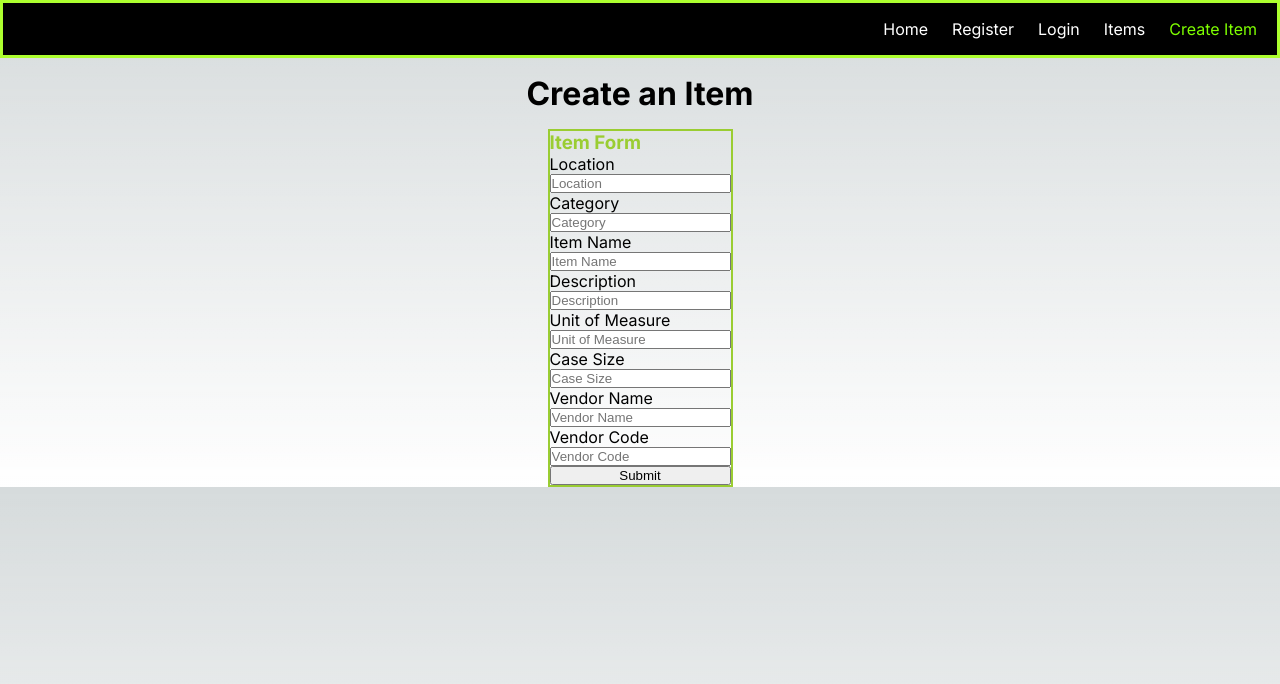
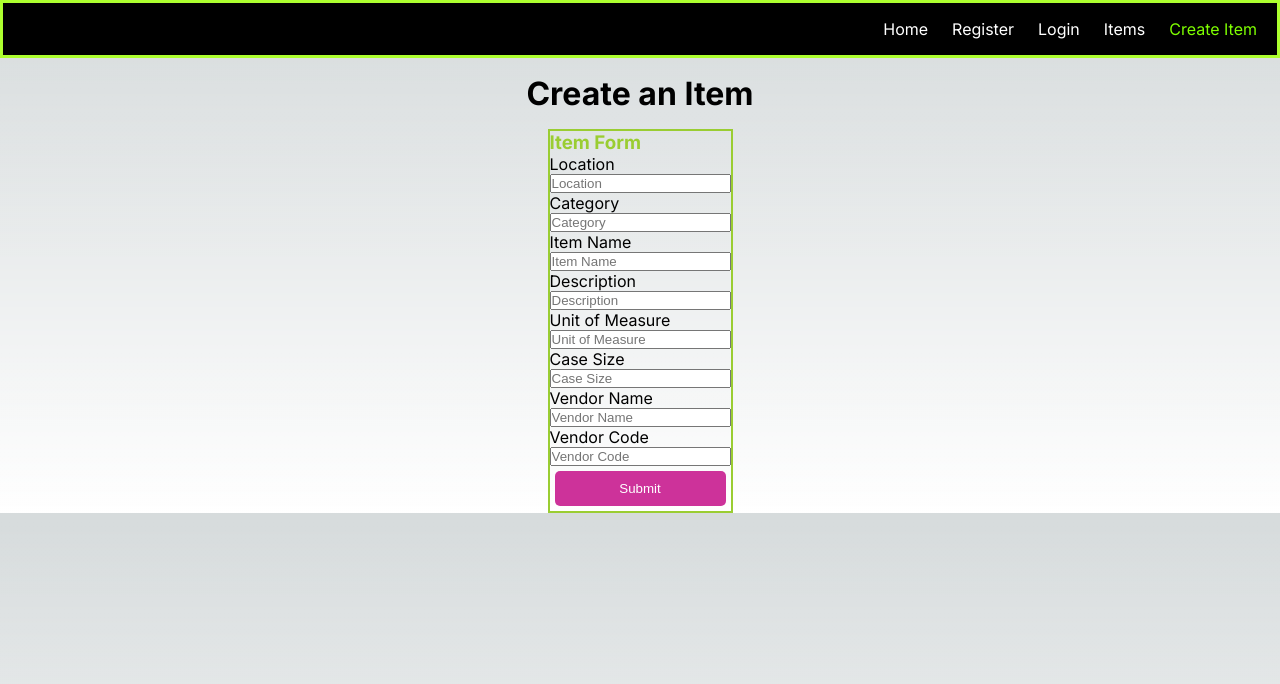
Before and after one commit to Job85/inventory-client, a Next.js app: page /create_item in a window 1280 px wide. Shown: the top 684 px of the page. Built offline with nearby package versions, Linux system fonts and the light colour scheme.

Commit message:
created buttonClasses variable to pass className prop for additional button styling and apply default styles

```diff
--- a/src/app/components/button/Button.jsx
+++ b/src/app/components/button/Button.jsx
@@ -2,9 +2,11 @@ import styles from './styles.module.css';
 
 export default function Button({ onClick, className, disabled, type, children, style, ariaLabel }) {
 
+    const buttonClasses = `${styles.button} ${className || ''}`;
+
     return (
         <button
-            className={`${styles.button} ${className}`}
+            className={buttonClasses.trim()}
             onClick={onClick}
             disabled={disabled}
             type={type}
--- a/src/app/components/button/styles.module.css
+++ b/src/app/components/button/styles.module.css
@@ -0,0 +1,13 @@
+.button {
+    background-color: #CD329A;
+    color: white;
+    padding: 10px 20px;
+    margin: 5px;
+    border: none;
+    border-radius: 5px;
+    cursor: pointer;
+}
+
+.button:hover {
+    background-color: rgba(205, 50, 154, 0.8);
+}
```
